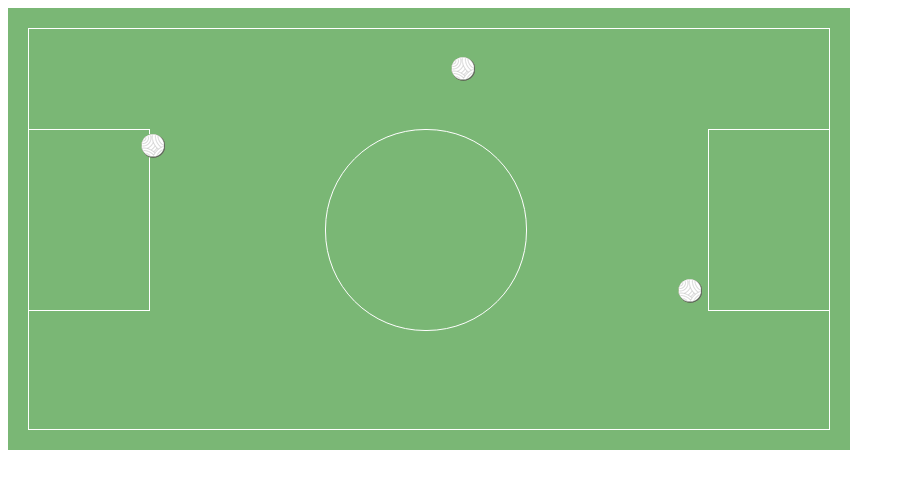
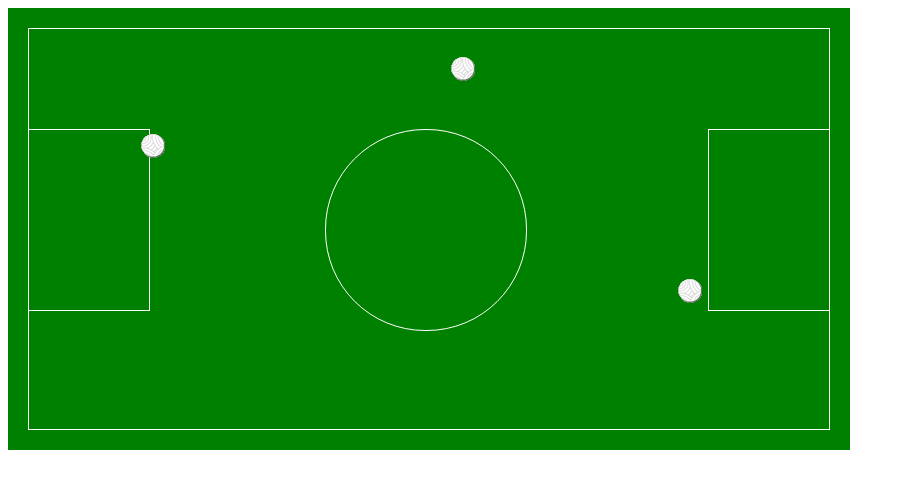
Before and after one commit to IsamarCDavila/la-cancha, a plain HTML site: page index.html in a window 1280 px wide. Shown: the whole page, without its empty margins (0-905 px from the left). Drawn offline with Linux system fonts and the light colour scheme.

Commit message:
Actualizacion3

```diff
--- a/css/main.css
+++ b/css/main.css
@@ -1,7 +1,7 @@
 .contenedor
 {
 	display: inline-block;
-	background-color: #7AB775;
+	background-color: #008000;
 }
 .cancha
 {
```
